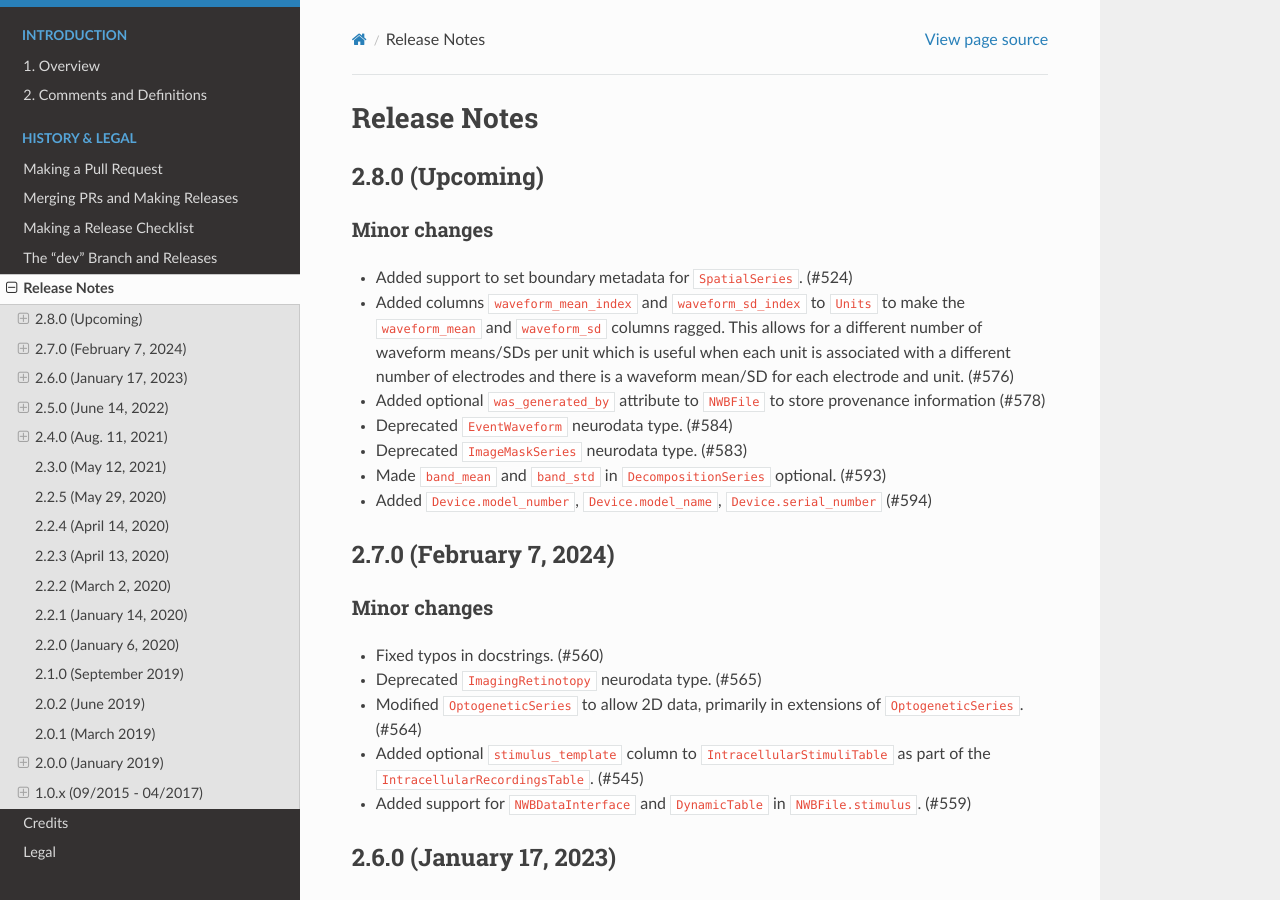
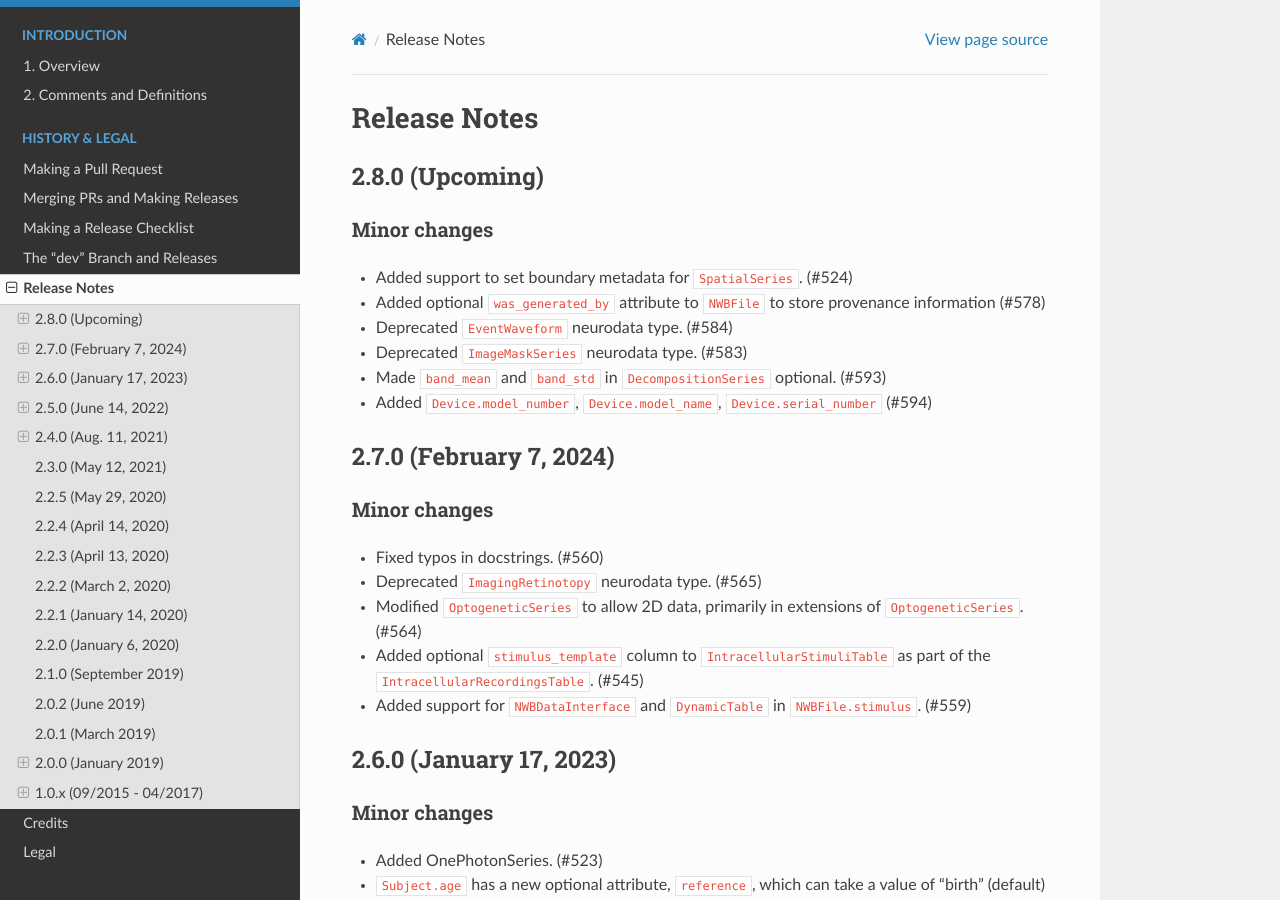
Before and after one commit to NeurodataWithoutBorders/nwb-schema, a Sphinx documentation site: the page built from docs/format/source/format_release_notes.rst, in a window 1280 px wide and 900 px high. Built offline with Sphinx 7.4.7 and the Read the Docs theme 3.1.0, drawn with Linux system fonts in a browser that asks for light colours.

Commit message:
Revert addition of waveform_mean_index for now (#595)

```diff
--- a/docs/format/source/format_release_notes.rst
+++ b/docs/format/source/format_release_notes.rst
@@ -9,10 +9,6 @@ Release Notes
 Minor changes
 ^^^^^^^^^^^^^
 - Added support to set boundary metadata for ``SpatialSeries``. (#524)
-- Added columns ``waveform_mean_index`` and ``waveform_sd_index`` to ``Units`` to make the ``waveform_mean`` and
-  ``waveform_sd`` columns ragged. This allows for a different number of waveform means/SDs per unit which is useful
-  when each unit is associated with a different number of electrodes and there is a waveform mean/SD for each
-  electrode and unit. (#576)
 - Added optional ``was_generated_by`` attribute to ``NWBFile`` to store provenance information (#578)
 - Deprecated ``EventWaveform`` neurodata type. (#584)
 - Deprecated ``ImageMaskSeries`` neurodata type. (#583)
```
Also changed, not shown: 1 other file.
